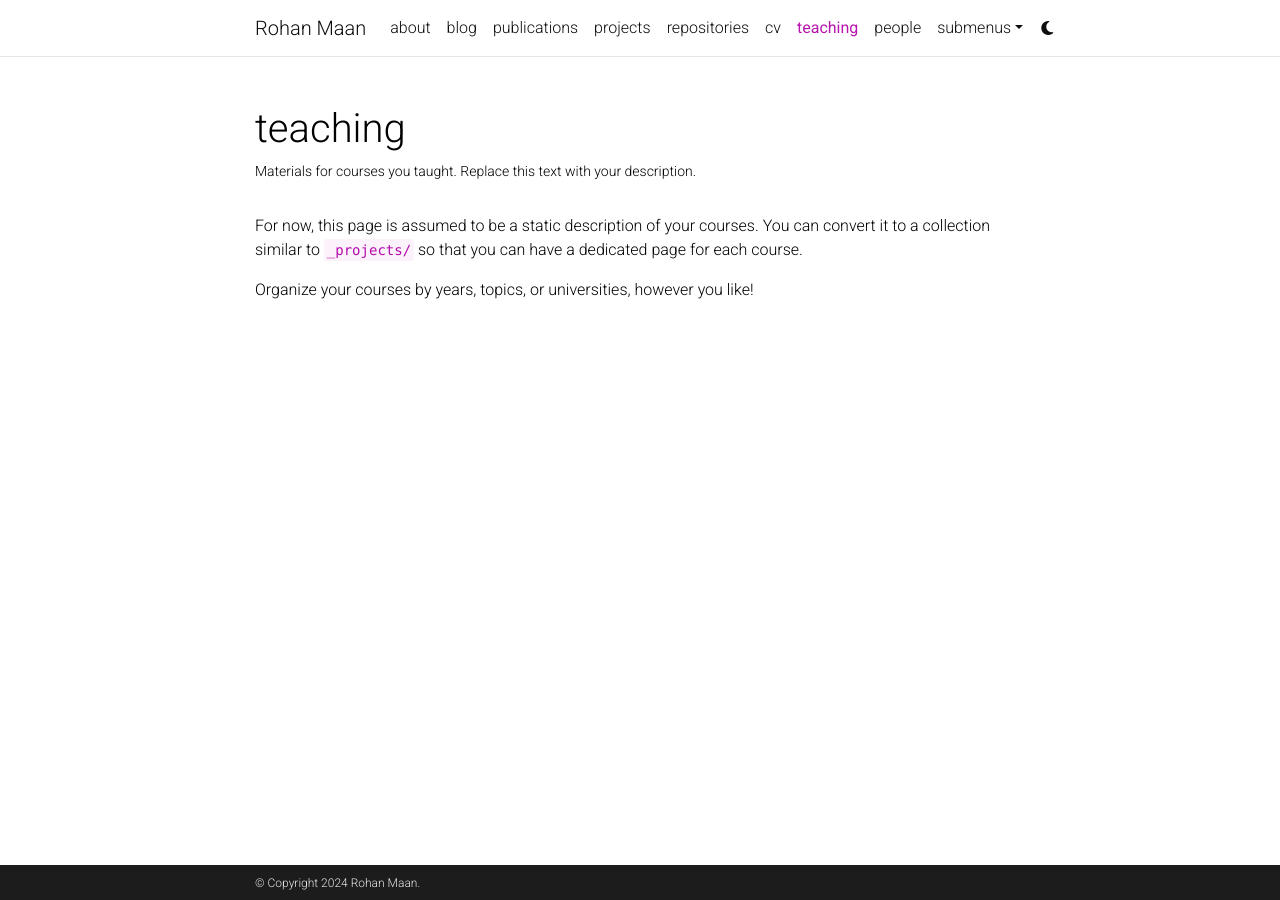
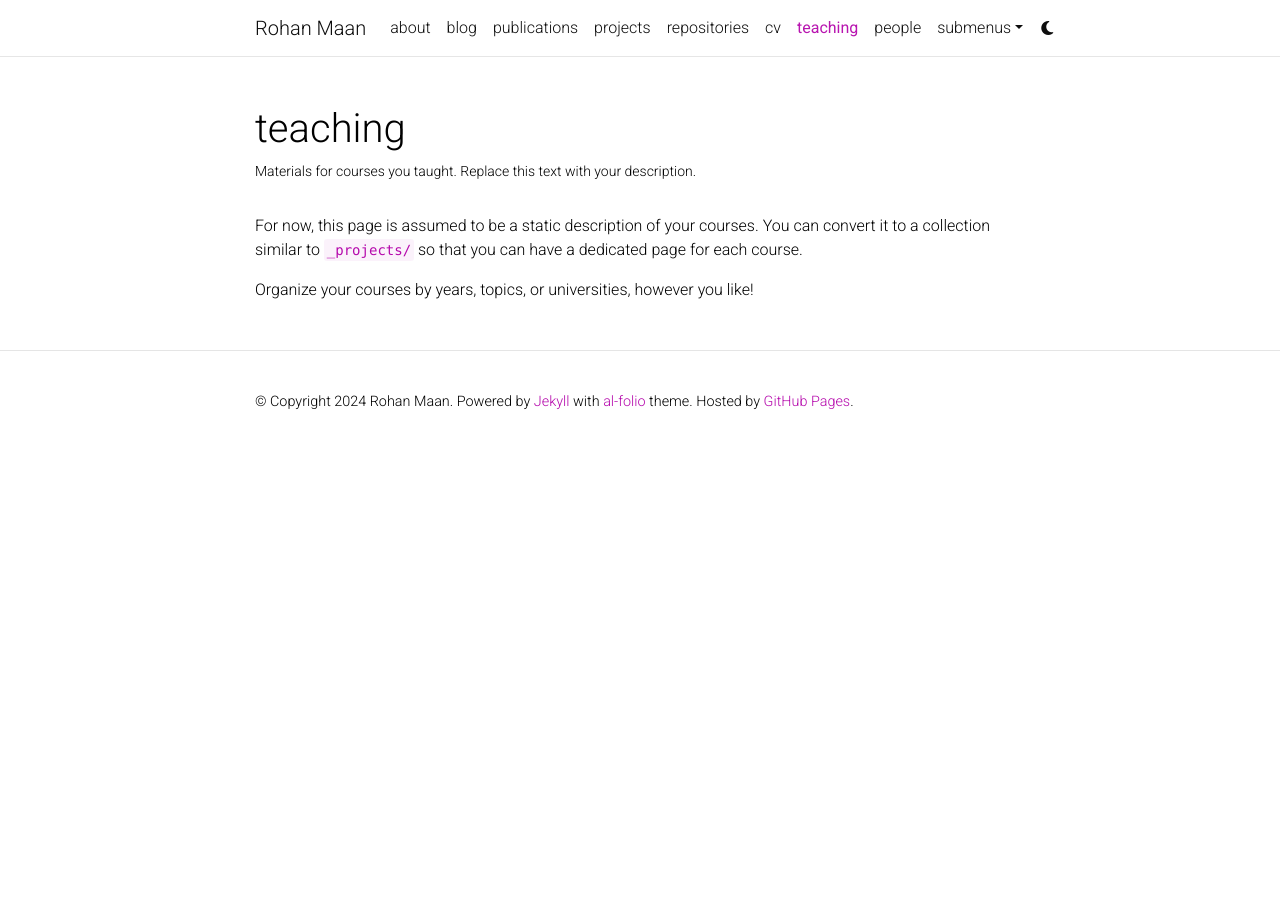
Before and after one commit to whosthemaan/whosthemaan.github.io, a Jekyll site: the page built from _pages/teaching.md, in a window 1280 px wide. Built offline with Jekyll 4.4.1, drawn with Linux system fonts in a browser that asks for light colours; comment, search, counter and statistics services are not loaded; a style sheet for code colours, icons or effects is not loaded.

Commit message:
updating news

```diff
--- a/_config.yml
+++ b/_config.yml
@@ -9,13 +9,10 @@
 email: rohanmaan@gmail.com
 description: > # the ">" symbol means to ignore newlines until "footer_text:"
   A simple theme for academics. Based on [*folio](https://github.com/bogoli/-folio) design.
-footer_text:
+footer_text: >
+  Powered by <a href="https://jekyllrb.com/" target="_blank">Jekyll</a> with <a href="https://github.com/alshedivat/al-folio">al-folio</a> theme.
+  Hosted by <a href="https://pages.github.com/" target="_blank">GitHub Pages</a>.
 keywords: # add your own keywords or leave empty
-
-# footer_text: >
-#   Powered by <a href="https://jekyllrb.com/" target="_blank">Jekyll</a> with <a href="https://github.com/alshedivat/al-folio">al-folio</a> theme.
-#   Hosted by <a href="https://pages.github.com/" target="_blank">GitHub Pages</a>.
-#   Photos from <a href="https://unsplash.com" target="_blank">Unsplash</a>.
 
 lang: en # the language of your site (for example: en, fr, cn, ru, etc.)
 icon: icon1.PNG  # the emoji used as the favicon (alternatively, provide image name in /assets/img/)
@@ -50,7 +47,7 @@
 # -----------------------------------------------------------------------------
 
 navbar_fixed: true
-footer_fixed: true
+footer_fixed: false
 
 # Dimensions
 max_width: 800px
@@ -172,19 +169,19 @@
   news:
     defaults:
       layout: post
-    output: true
+    output: false
     permalink: /news/:path/
   projects:
     output: true
     permalink: /projects/:path/
 
 announcements:
-  enabled: true
+  enabled: false
   scrollable: true # adds a vertical scroll bar if there are more than 3 news items
   limit: 5 # leave blank to include all the news in the `_news` folder
 
 latest_posts:
-  enabled: true
+  enabled: false
   scrollable: true # adds a vertical scroll bar if there are more than 3 new posts items
   limit: 3 # leave blank to include all the blog posts
 
```
